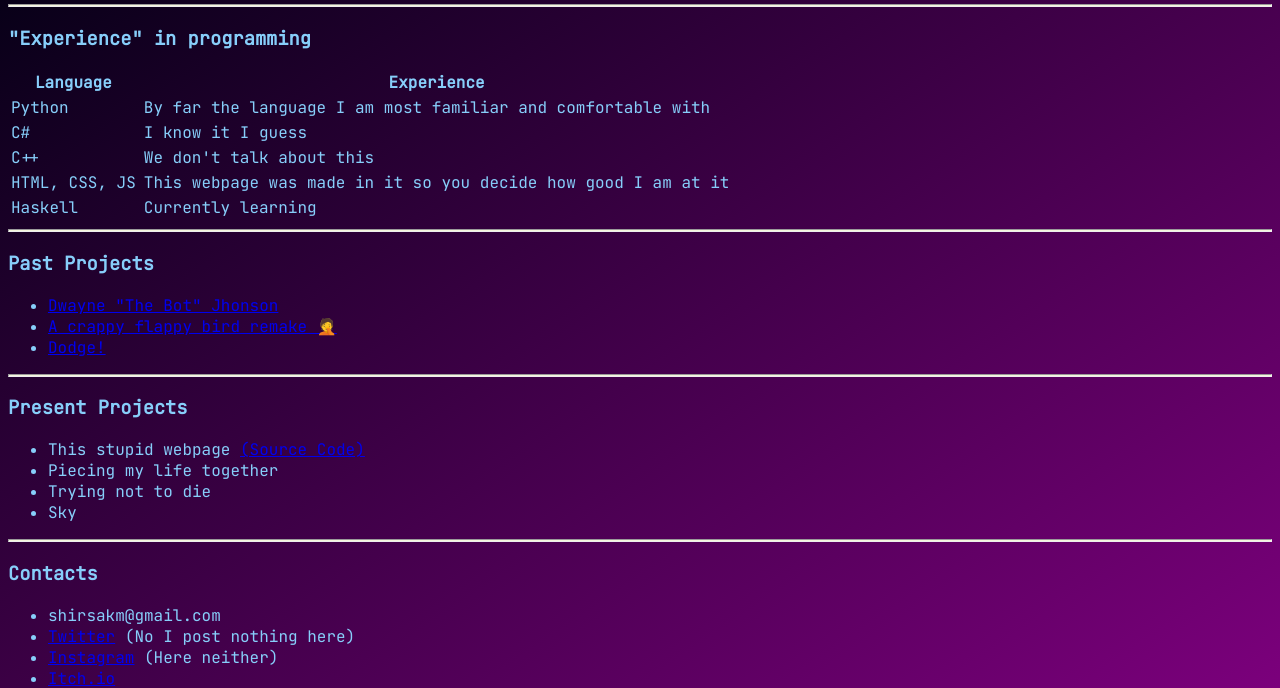
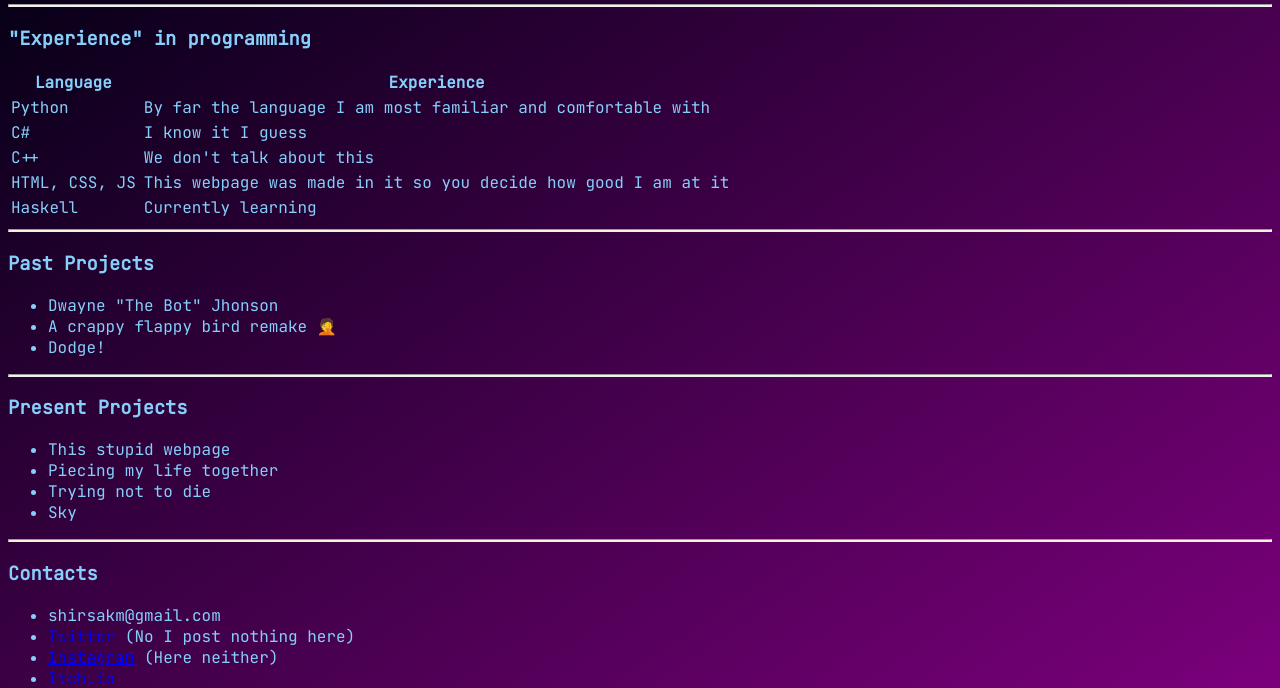
Before and after one commit to a5taroth/a5taroth.github.io, a plain HTML site: page index.html in a window 1280 px wide. Shown: the part 108-796 px from the top of the page. Drawn offline with Linux system fonts and the light colour scheme; a web font is replaced by a local one.

Commit message:
Removed links to Github

```diff
--- a/index.html
+++ b/index.html
@@ -79,9 +79,9 @@
     <div>
         <h3 id="projs">Past Projects</h3>
         <ul>
-            <li><a href="https://github.com/a5taroth/the-rock-bot/releases/tag/v1.0" target="_blank">Dwayne "The Bot" Jhonson</a></li>
-            <li><a href="https://github.com/a5taroth/crappy-bird-pygame" target="_blank">A crappy flappy bird remake 🤦</a></li>
-            <li><a href="https://a5taroth.itch.io/dodge" target="_blank">Dodge!</a></li>
+            <li>Dwayne "The Bot" Jhonson</li>
+            <li>A crappy flappy bird remake 🤦</li>
+            <li>Dodge!</li>
         </ul>
     </div>
 
@@ -90,7 +90,7 @@
     <div>
         <h3>Present Projects</h3>
         <ul>
-            <li>This stupid webpage <a href="https://github.com/a5taroth/a5taroth.github.io" target="_blank">(Source Code)</a></li>
+            <li>This stupid webpage</li>
             <li>Piecing my life together</li>
             <li>Trying not to die</li>
             <li>Sky</li>
```
